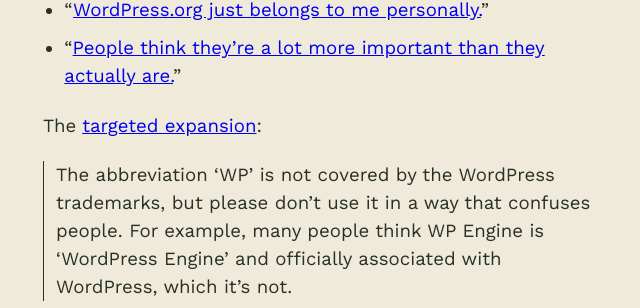
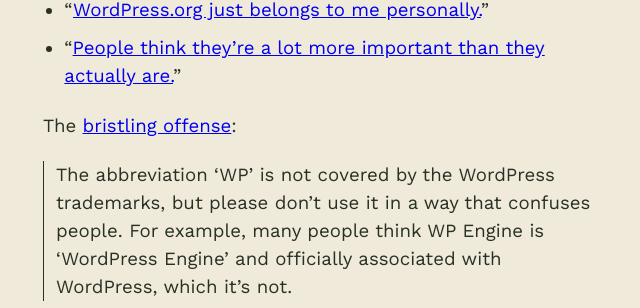
Before and after one commit to chadwhitacre/openpath, a Jekyll site: the page built from _posts/2024-10-11-a-tale-of-two-leaders.md, in a window 1280 px wide and 900 px high, scrolled down 1389 px. Shown: the part 145-453 px from the top of the window, without its empty margins (317-957 px from the left). Built offline with Jekyll 4.4.1, drawn with Linux system fonts in a browser that asks for light colours; some web fonts are replaced; comment, search, counter and statistics services are not loaded.

Commit message:
Wordsmithing

```diff
--- a/_posts/2024-10-11-a-tale-of-two-leaders.md
+++ b/_posts/2024-10-11-a-tale-of-two-leaders.md
@@ -44,7 +44,7 @@
 
 - "[People think they're a lot more important than they actually are.](https://x.com/photomatt/status/1844188190061756918)"
 
-The [targeted expansion](https://archive.is/TWjAr):
+The [bristling offense](https://archive.is/TWjAr):
 
 > The abbreviation 'WP' is not covered by the WordPress trademarks, but please
 > don’t use it in a way that confuses people. For example, many people think WP
```
